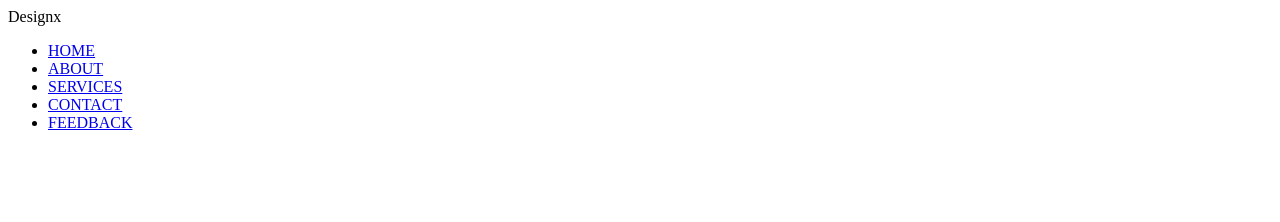
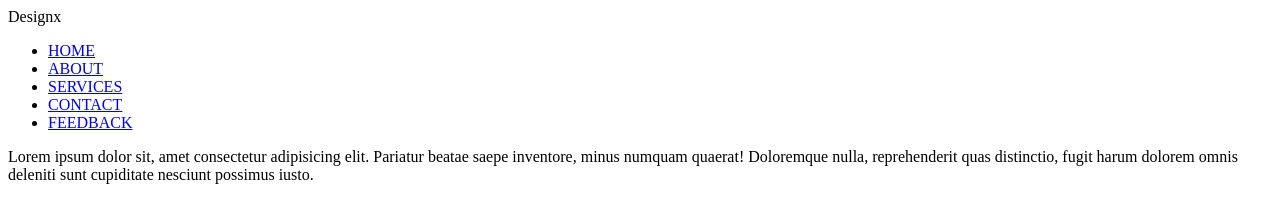
Before and after one commit to Hosea1234/projectw, a plain HTML site: page index.html in a window 1280 px wide. Drawn offline with Linux system fonts and the light colour scheme.

Commit message:
First commit

```diff
--- a/index.html
+++ b/index.html
@@ -20,6 +20,9 @@
 
          </ul>
     </nav>
+    <main>
+        <p>Lorem ipsum dolor sit, amet consectetur adipisicing elit. Pariatur beatae saepe inventore, minus numquam quaerat! Doloremque nulla, reprehenderit quas distinctio, fugit harum dolorem omnis deleniti sunt cupiditate nesciunt possimus iusto.</p>
+    </main>
 
 <body>
 
```
